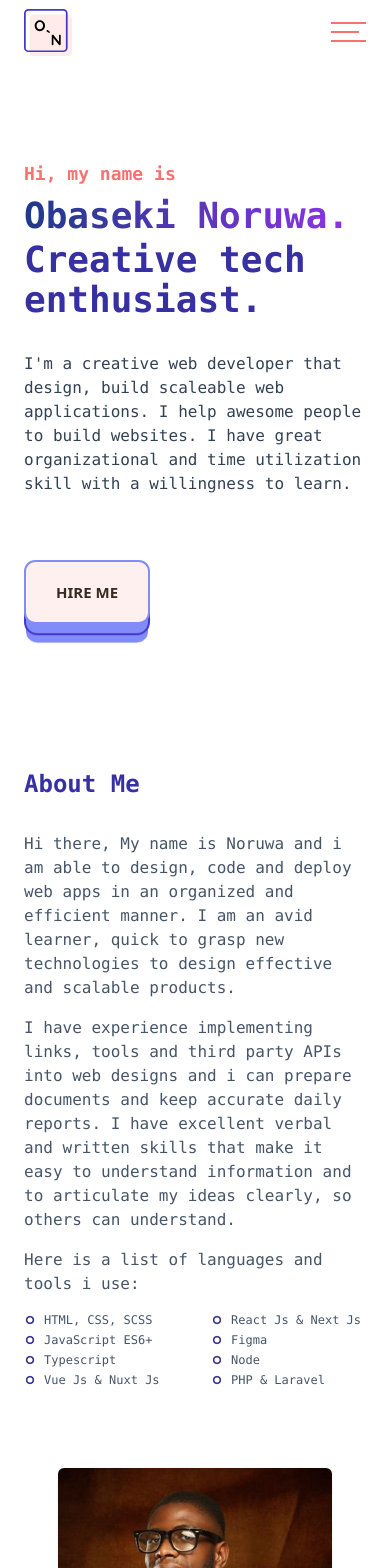
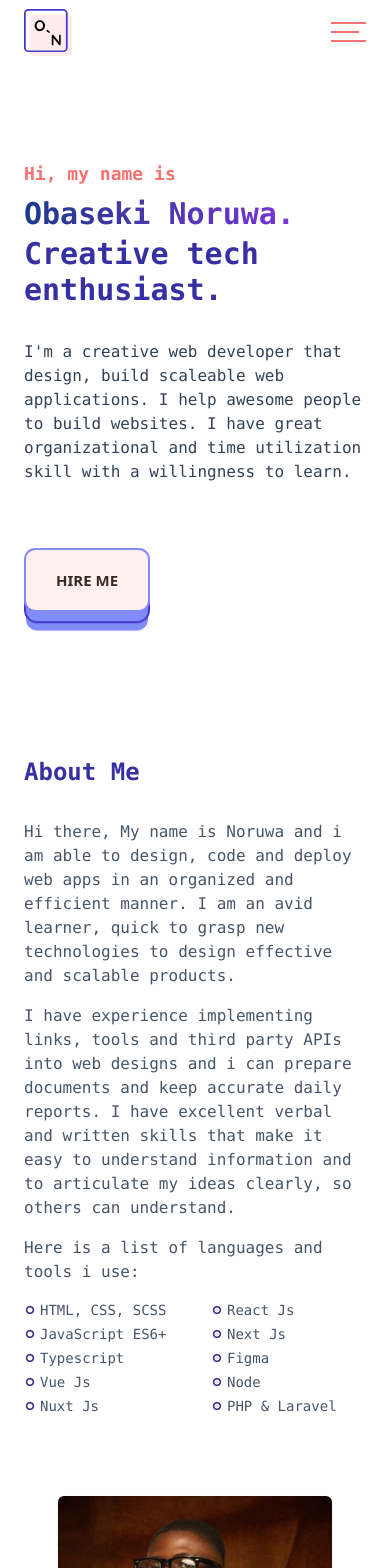
Before and after one commit to noruwa03/Portfolio, a React (Vite) app: page / in a window 390 px wide. Shown: the top 1568 px of the page. Built offline with nearby package versions, Linux system fonts and the light colour scheme.

Commit message:
Updated font size

```diff
--- a/src/App.tsx
+++ b/src/App.tsx
@@ -1,4 +1,4 @@
-import Logo from "./assets/icons/logo.svg"
+import Logo from "./assets/icons/logo.svg";
 import Resume from "./assets/resume.pdf";
 import MyImage from "./assets/images/Obaseki_Noruwa.jpg";
 import Haraka from "./assets/images/haraka.png";
@@ -101,7 +101,7 @@ function App() {
       <nav className="lg:px-14 sm:px-8 px-6 grid grid-cols-8 lg:h-[5.5rem] sm:h-[4rem] h-[4rem] dark:bg-red-300  items-center sticky top-0 z-40  border-t border-transparent backdrop-blur-md">
         <a
           href="/"
-          className="col-span-2 lg:text-3xl text-3xl font-mono font-extrabold text-indigo-800 relative sm:top-0 sm:left-0 "
+          className="col-span-2 lg:text-3xl text-3xl font-mono font-extrabold text-indigo-800 relative sm:top-0 sm:left-0"
         >
           {/* Nor
           <span className="text-red-400">uwa</span> */}
@@ -262,10 +262,10 @@ function App() {
         <h1 className="lg:text-2xl text-lg font-mono font-semibold text-red-400 lg:mb-8 mb-2">
           Hi, my name is
         </h1>
-        <h2 className="lg:text-7xl sm:text-5xl font-mono text-4xl text-transparent bg-clip-text bg-gradient-to-r from-blue-900 to-purple-600 font-extrabold lg:my-2 my-1">
+        <h2 className="lg:text-7xl sm:text-5xl font-mono text-3xl text-transparent bg-clip-text bg-gradient-to-r from-blue-900 to-purple-600 font-extrabold lg:my-2 my-1">
           Obaseki Noruwa.
         </h2>
-        <h3 className="lg:text-6xl sm:text-5xl font-mono text-4xl text-indigo-800 font-extrabold lg:my-0 my-0">
+        <h3 className="lg:text-6xl sm:text-5xl font-mono text-3xl text-indigo-800 font-extrabold lg:my-0 my-0">
           Creative tech enthusiast.
         </h3>
         <p className="lg:w-3/5 w-5/5 mt-8  sm:mb-10  mb-16 font-mono lg:text-lg text-base text-slate-700 font-normal">
@@ -309,7 +309,7 @@ function App() {
             </p>
             <div className="grid grid-cols-4 gap-8">
               <div className="col-span-2 space-y-1">
-                <div className="flex flex-row items-center sm:space-x-3 space-x-2">
+                <div className="flex flex-row items-center sm:space-x-3 space-x-1">
                   <svg
                     xmlns="http://www.w3.org/2000/svg"
                     width="12"
@@ -320,11 +320,11 @@ function App() {
                   >
                     <path d="M8 12a4 4 0 1 1 0-8 4 4 0 0 1 0 8zm0 1A5 5 0 1 0 8 3a5 5 0 0 0 0 10z" />
                   </svg>
-                  <h4 className="lg:text-base text-xs font-mono text-slate-600 font-normal">
+                  <h4 className="lg:text-base text-sm font-mono text-slate-600 font-normal">
                     HTML, CSS, SCSS
                   </h4>
                 </div>
-                <div className="flex flex-row items-center sm:space-x-3 space-x-2">
+                <div className="flex flex-row items-center sm:space-x-3 space-x-1">
                   <svg
                     xmlns="http://www.w3.org/2000/svg"
                     width="12"
@@ -335,11 +335,11 @@ function App() {
                   >
                     <path d="M8 12a4 4 0 1 1 0-8 4 4 0 0 1 0 8zm0 1A5 5 0 1 0 8 3a5 5 0 0 0 0 10z" />
                   </svg>
-                  <h4 className="lg:text-base text-xs font-mono text-slate-600 font-normal">
+                  <h4 className="lg:text-base text-sm font-mono text-slate-600 font-normal">
                     JavaScript ES6+
                   </h4>
                 </div>
-                <div className="flex flex-row items-center sm:space-x-3 space-x-2">
+                <div className="flex flex-row items-center sm:space-x-3 space-x-1">
                   <svg
                     xmlns="http://www.w3.org/2000/svg"
                     width="12"
@@ -350,11 +350,11 @@ function App() {
                   >
                     <path d="M8 12a4 4 0 1 1 0-8 4 4 0 0 1 0 8zm0 1A5 5 0 1 0 8 3a5 5 0 0 0 0 10z" />
                   </svg>
-                  <h4 className="lg:text-base text-xs font-mono text-slate-600 font-normal">
+                  <h4 className="lg:text-base text-sm font-mono text-slate-600 font-normal">
                     Typescript
                   </h4>
                 </div>
-                <div className="flex flex-row items-center sm:space-x-3 space-x-2">
+                <div className="flex flex-row items-center sm:space-x-3 space-x-1">
                   <svg
                     xmlns="http://www.w3.org/2000/svg"
                     width="12"
@@ -365,14 +365,11 @@ function App() {
                   >
                     <path d="M8 12a4 4 0 1 1 0-8 4 4 0 0 1 0 8zm0 1A5 5 0 1 0 8 3a5 5 0 0 0 0 10z" />
                   </svg>
-                  <h4 className="lg:text-base text-xs font-mono text-slate-600 font-normal">
-                    Vue Js & Nuxt Js
+                  <h4 className="lg:text-base text-sm font-mono text-slate-600 font-normal">
+                    Vue Js
                   </h4>
                 </div>
-              </div>
-
-              <div className="col-span-2 space-y-1">
-                <div className="flex flex-row items-center sm:space-x-3 space-x-2">
+                <div className="flex flex-row items-center sm:space-x-3 space-x-1">
                   <svg
                     xmlns="http://www.w3.org/2000/svg"
                     width="12"
@@ -383,11 +380,14 @@ function App() {
                   >
                     <path d="M8 12a4 4 0 1 1 0-8 4 4 0 0 1 0 8zm0 1A5 5 0 1 0 8 3a5 5 0 0 0 0 10z" />
                   </svg>
-                  <h4 className="lg:text-base text-xs font-mono text-slate-600 font-normal">
-                    React Js & Next Js
+                  <h4 className="lg:text-base text-sm font-mono text-slate-600 font-normal">
+                    Nuxt Js
                   </h4>
                 </div>
-                <div className="flex flex-row items-center sm:space-x-3 space-x-2">
+              </div>
+
+              <div className="col-span-2 space-y-1">
+                <div className="flex flex-row items-center sm:space-x-3 space-x-1">
                   <svg
                     xmlns="http://www.w3.org/2000/svg"
                     width="12"
@@ -398,11 +398,11 @@ function App() {
                   >
                     <path d="M8 12a4 4 0 1 1 0-8 4 4 0 0 1 0 8zm0 1A5 5 0 1 0 8 3a5 5 0 0 0 0 10z" />
                   </svg>
-                  <h4 className="lg:text-base text-xs font-mono text-slate-600 font-normal">
-                    Figma
+                  <h4 className="lg:text-base text-sm font-mono text-slate-600 font-normal">
+                    React Js
                   </h4>
                 </div>
-                <div className="flex flex-row items-center sm:space-x-3 space-x-2">
+                <div className="flex flex-row items-center sm:space-x-3 space-x-1">
                   <svg
                     xmlns="http://www.w3.org/2000/svg"
                     width="12"
@@ -413,11 +413,11 @@ function App() {
                   >
                     <path d="M8 12a4 4 0 1 1 0-8 4 4 0 0 1 0 8zm0 1A5 5 0 1 0 8 3a5 5 0 0 0 0 10z" />
                   </svg>
-                  <h4 className="lg:text-base text-xs font-mono text-slate-600 font-normal">
-                    Node
+                  <h4 className="lg:text-base text-sm font-mono text-slate-600 font-normal">
+                    Next Js
                   </h4>
                 </div>
-                <div className="flex flex-row items-center sm:space-x-3 space-x-2">
+                <div className="flex flex-row items-center sm:space-x-3 space-x-1">
                   <svg
                     xmlns="http://www.w3.org/2000/svg"
                     width="12"
@@ -428,7 +428,37 @@ function App() {
                   >
                     <path d="M8 12a4 4 0 1 1 0-8 4 4 0 0 1 0 8zm0 1A5 5 0 1 0 8 3a5 5 0 0 0 0 10z" />
                   </svg>
-                  <h4 className="lg:text-base text-xs font-mono text-slate-600 font-normal">
+                  <h4 className="lg:text-base text-sm font-mono text-slate-600 font-normal">
+                    Figma
+                  </h4>
+                </div>
+                <div className="flex flex-row items-center sm:space-x-3 space-x-1">
+                  <svg
+                    xmlns="http://www.w3.org/2000/svg"
+                    width="12"
+                    height="12"
+                    fill="currentColor"
+                    className="bi bi-record stroke-indigo-800"
+                    viewBox="0 0 16 16"
+                  >
+                    <path d="M8 12a4 4 0 1 1 0-8 4 4 0 0 1 0 8zm0 1A5 5 0 1 0 8 3a5 5 0 0 0 0 10z" />
+                  </svg>
+                  <h4 className="lg:text-base text-sm font-mono text-slate-600 font-normal">
+                    Node
+                  </h4>
+                </div>
+                <div className="flex flex-row items-center sm:space-x-3 space-x-1">
+                  <svg
+                    xmlns="http://www.w3.org/2000/svg"
+                    width="12"
+                    height="12"
+                    fill="currentColor"
+                    className="bi bi-record stroke-indigo-800"
+                    viewBox="0 0 16 16"
+                  >
+                    <path d="M8 12a4 4 0 1 1 0-8 4 4 0 0 1 0 8zm0 1A5 5 0 1 0 8 3a5 5 0 0 0 0 10z" />
+                  </svg>
+                  <h4 className="lg:text-base text-sm font-mono text-slate-600 font-normal">
                     PHP & Laravel
                   </h4>
                 </div>
@@ -788,7 +818,7 @@ function App() {
           </ul>
         </div>
         <div className="sm:grid">
-          <div className="sm:flex sm:flex-row sm:place-content-center font-mono text-slate-800 text-center">
+          <div className="sm:flex sm:flex-row sm:place-content-center font-mono text-sm text-slate-800 text-center">
             Designed & Developed by
             <span className="text-indigo-800 font-semibold ml-2">
               Obaseki Noruwa
--- a/src/assets/styles/output.css
+++ b/src/assets/styles/output.css
@@ -541,6 +541,18 @@ video {
   top: 0.5rem;
 }
 
+.top-1 {
+  top: 0.25rem;
+}
+
+.top-16 {
+  top: 4rem;
+}
+
+.top-\[0\.2rem\] {
+  top: 0.2rem;
+}
+
 .z-30 {
   z-index: 30;
 }
@@ -636,6 +648,10 @@ video {
 
 .mt-8 {
   margin-top: 2rem;
+}
+
+.mb-12 {
+  margin-bottom: 3rem;
 }
 
 .block {
@@ -801,6 +817,12 @@ video {
   margin-bottom: calc(2rem * var(--tw-space-y-reverse));
 }
 
+.space-x-1 > :not([hidden]) ~ :not([hidden]) {
+  --tw-space-x-reverse: 0;
+  margin-right: calc(0.25rem * var(--tw-space-x-reverse));
+  margin-left: calc(0.25rem * calc(1 - var(--tw-space-x-reverse)));
+}
+
 .overflow-y-auto {
   overflow-y: auto;
 }
@@ -958,6 +980,11 @@ video {
   line-height: 1rem;
 }
 
+.text-sm {
+  font-size: 0.875rem;
+  line-height: 1.25rem;
+}
+
 .font-bold {
   font-weight: 700;
 }
@@ -972,6 +999,10 @@ video {
 
 .font-semibold {
   font-weight: 600;
+}
+
+.font-black {
+  font-weight: 900;
 }
 
 .text-indigo-700 {
@@ -1496,6 +1527,10 @@ video {
     line-height: 1.75rem;
   }
 
+  .lg\:font-semibold {
+    font-weight: 600;
+  }
+
   .lg\:text-indigo-800 {
     --tw-text-opacity: 1;
     color: rgb(55 48 163 / var(--tw-text-opacity));
```
